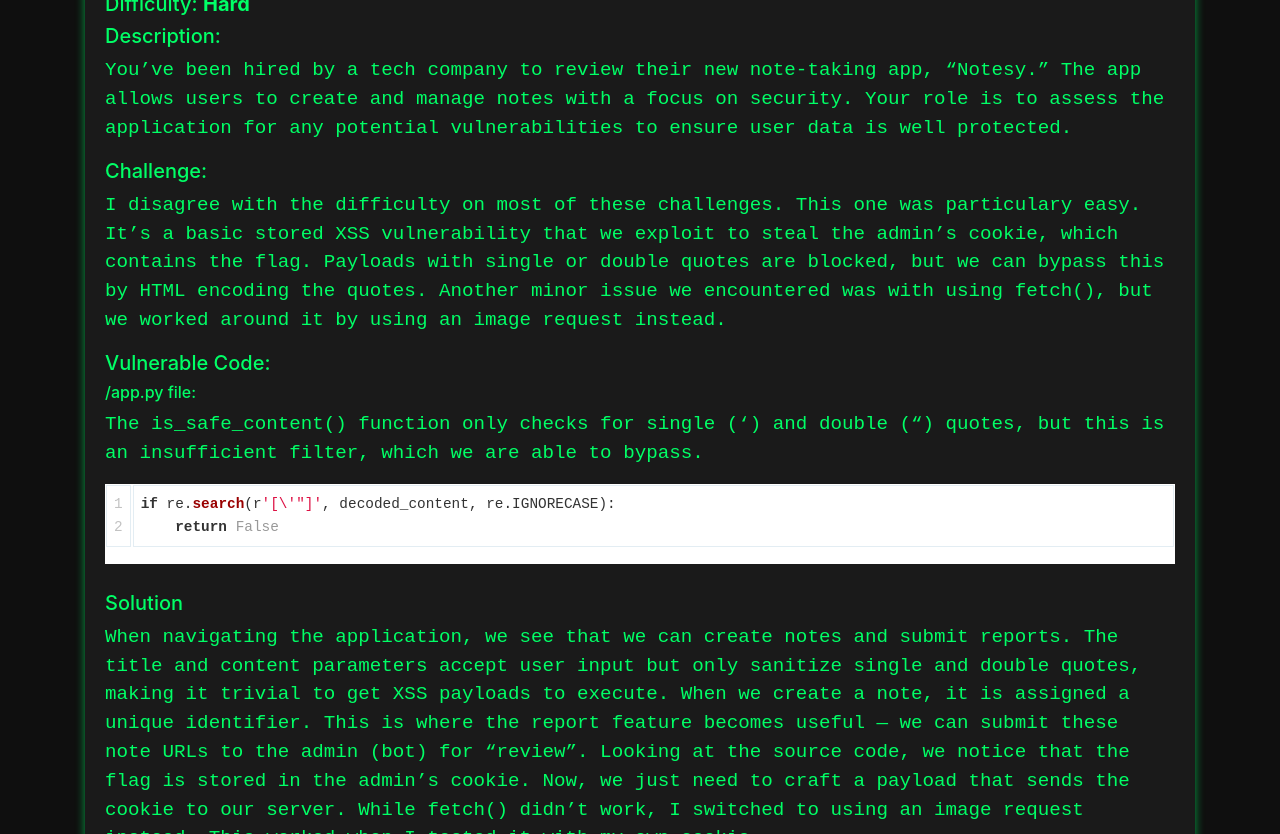
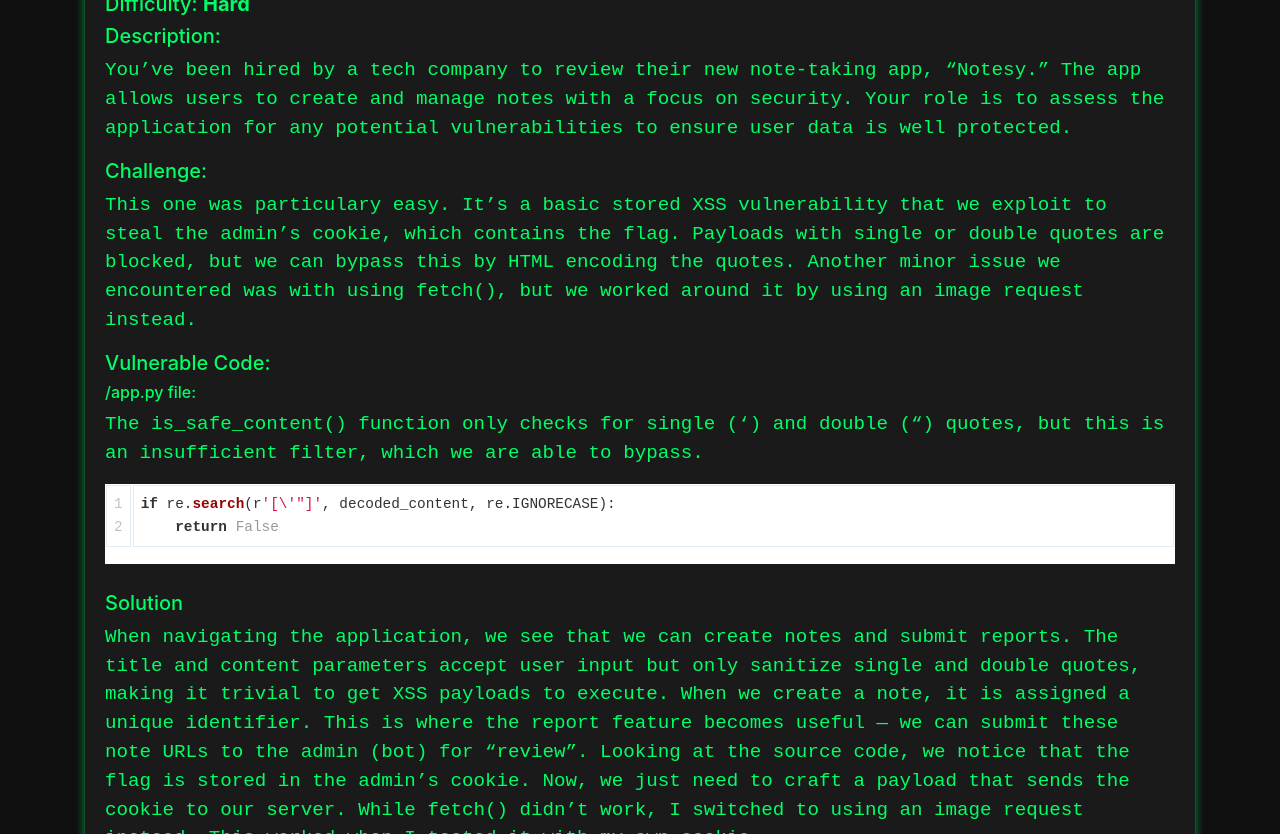
Before and after one commit to Turbul3nce/Turbul3nce.github.io, a Jekyll site: the page built from _pages/writeups/web/notesy.md, in a window 1280 px wide and 900 px high, scrolled down 1080 px, cut to the strip 66-900 px from the top of the window. Built offline with Jekyll 4.4.1, drawn with Linux system fonts in a browser that asks for light colours; nearby versions of some CDN libraries.

Commit message:
Update notesy.md

```diff
--- a/_pages/writeups/web/notesy.md
+++ b/_pages/writeups/web/notesy.md
@@ -14,7 +14,7 @@ comments: false
 You’ve been hired by a tech company to review their new note-taking app, "Notesy." The app allows users to create and manage notes with a focus on security. Your role is to assess the application for any potential vulnerabilities to ensure user data is well protected.
 
 ##### Challenge:
-I disagree with the difficulty on most of these challenges. This one was particulary easy. It’s a basic stored XSS vulnerability that we exploit to steal the admin's cookie, which contains the flag. Payloads with single or double quotes are blocked, but we can bypass this by HTML encoding the quotes. Another minor issue we encountered was with using fetch(), but we worked around it by using an image request instead.
+This one was particulary easy. It’s a basic stored XSS vulnerability that we exploit to steal the admin's cookie, which contains the flag. Payloads with single or double quotes are blocked, but we can bypass this by HTML encoding the quotes. Another minor issue we encountered was with using fetch(), but we worked around it by using an image request instead.
 
 ##### Vulnerable Code:
 ###### /app.py file:
```
